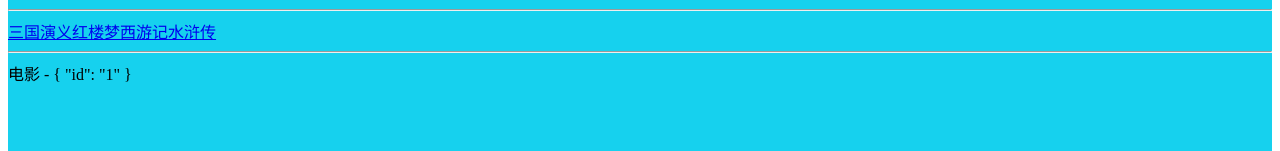
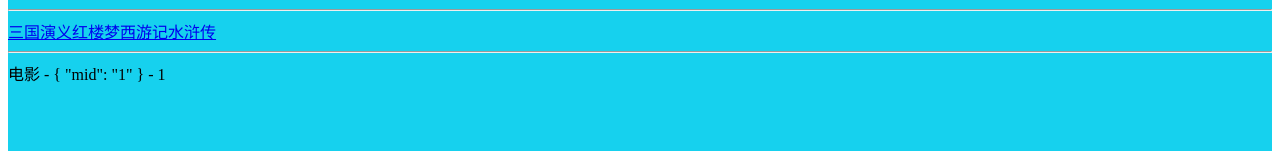
Before and after one commit to zhfei/VueBasicKnowledge, a Vue app in the folder router-demo/: page /#/center/movie/1 in a window 1280 px wide. Shown: the part 236-387 px from the top of the page. Built offline with nearby package versions, Linux system fonts and the light colour scheme.

Commit message:
feat: 动态路由开启props动态传参

```diff
--- a/router-demo/src/components/Movie/Movie.vue
+++ b/router-demo/src/components/Movie/Movie.vue
@@ -1,13 +1,14 @@
 <template>
   <div>
     <!-- vue实例中的$route属性是内置属性，它是vue的传参 -->
-    电影 - {{ this.$route.params }}
+    电影 - {{ this.$route.params }} - {{ mid }}
   </div>
 </template>
 
 <script>
 export default {
   name: 'RouterDemoMovie',
+  props: ['mid'],
   created () {
     console.log(this)
   },
--- a/router-demo/src/router/index.js
+++ b/router-demo/src/router/index.js
@@ -37,7 +37,7 @@
       component: Center,
       children: [
         // id部分是可变路由的参数部分，它是随参数变化的。
-        { path: 'movie/:id', component: Movie }
+        { path: 'movie/:mid', component: Movie, props: true }
       ]
     }
   ]
```
